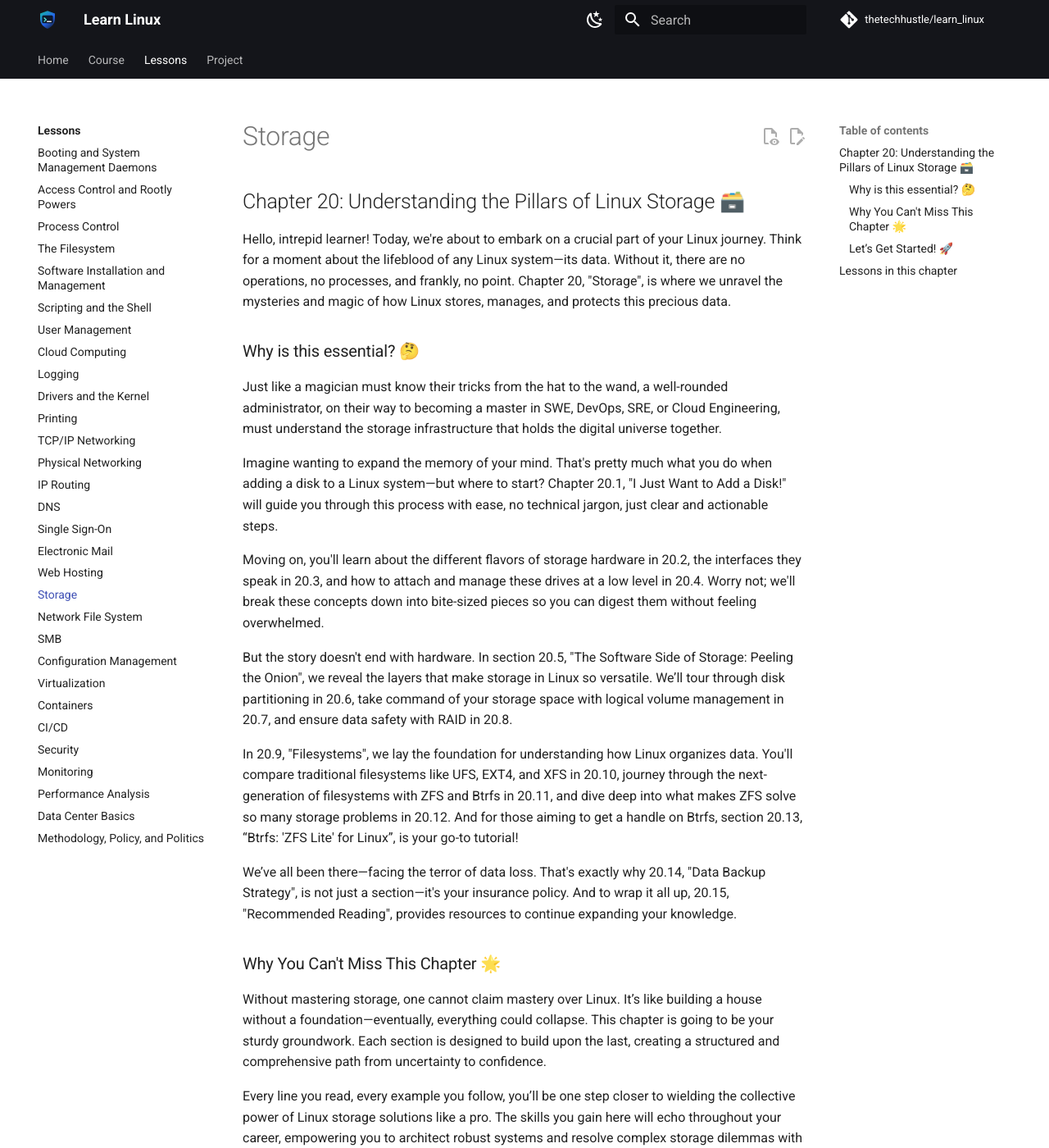
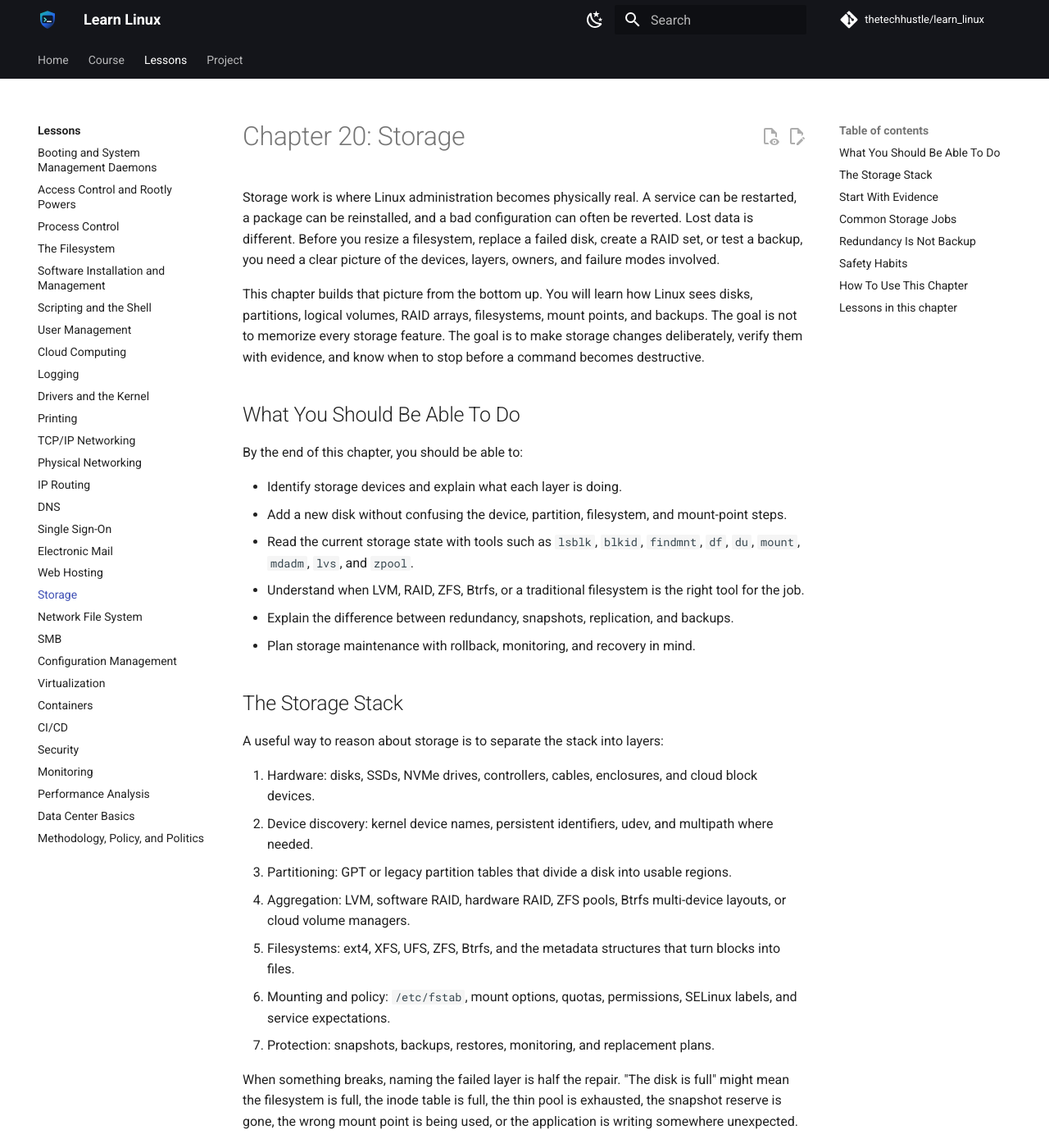
Before and after one commit to thetechhustle/learn_linux, an MkDocs documentation site: the page built from docs/lessons/20_storage/README.md, in a window 1280 px wide and 1400 px high. Shown: the whole window at 82% size. Built offline with MkDocs 1.6.1 and Material for MkDocs 9.7.7, drawn with Linux system fonts in a browser that asks for light colours; comment, search, counter and statistics services are not loaded; some of the changed text lies outside the part shown.

Commit message:
Improve Chapter 20 storage overview (#173)
Co-authored-by: Jules Ai <jules@Juless-Air.ts.net lan>

````diff
--- a/docs/lessons/20_storage/README.md
+++ b/docs/lessons/20_storage/README.md
@@ -1,51 +1,167 @@
-## Chapter 20: Understanding the Pillars of Linux Storage 🗃️
+# Chapter 20: Storage
 
-Hello, intrepid learner! Today, we're about to embark on a crucial part of your Linux journey. Think for a moment about the lifeblood of any Linux system—its data. Without it, there are no operations, no processes, and frankly, no point. Chapter 20, "Storage", is where we unravel the mysteries and magic of how Linux stores, manages, and protects this precious data.
+Storage work is where Linux administration becomes physically real. A
+service can be restarted, a package can be reinstalled, and a bad
+configuration can often be reverted. Lost data is different. Before you
+resize a filesystem, replace a failed disk, create a RAID set, or test a
+backup, you need a clear picture of the devices, layers, owners, and
+failure modes involved.
 
-### Why is this essential? 🤔
+This chapter builds that picture from the bottom up. You will learn how
+Linux sees disks, partitions, logical volumes, RAID arrays, filesystems,
+mount points, and backups. The goal is not to memorize every storage
+feature. The goal is to make storage changes deliberately, verify them
+with evidence, and know when to stop before a command becomes
+destructive.
 
-Just like a magician must know their tricks from the hat to the wand, a well-rounded administrator, on their way to becoming a master in SWE, DevOps, SRE, or Cloud Engineering, must understand the storage infrastructure that holds the digital universe together.
+## What You Should Be Able To Do
 
-Imagine wanting to expand the memory of your mind. That's pretty much what you do when adding a disk to a Linux system—but where to start? Chapter 20.1, "I Just Want to Add a Disk!" will guide you through this process with ease, no technical jargon, just clear and actionable steps.
+By the end of this chapter, you should be able to:
 
-Moving on, you'll learn about the different flavors of storage hardware in 20.2, the interfaces they speak in 20.3, and how to attach and manage these drives at a low level in 20.4. Worry not; we'll break these concepts down into bite-sized pieces so you can digest them without feeling overwhelmed.
+- Identify storage devices and explain what each layer is doing.
+- Add a new disk without confusing the device, partition, filesystem, and
+  mount-point steps.
+- Read the current storage state with tools such as `lsblk`, `blkid`,
+  `findmnt`, `df`, `du`, `mount`, `mdadm`, `lvs`, and `zpool`.
+- Understand when LVM, RAID, ZFS, Btrfs, or a traditional filesystem is
+  the right tool for the job.
+- Explain the difference between redundancy, snapshots, replication, and
+  backups.
+- Plan storage maintenance with rollback, monitoring, and recovery in
+  mind.
 
-But the story doesn't end with hardware. In section 20.5, "The Software Side of Storage: Peeling the Onion", we reveal the layers that make storage in Linux so versatile. We’ll tour through disk partitioning in 20.6, take command of your storage space with logical volume management in 20.7, and ensure data safety with RAID in 20.8.
+## The Storage Stack
 
-In 20.9, "Filesystems", we lay the foundation for understanding how Linux organizes data. You'll compare traditional filesystems like UFS, EXT4, and XFS in 20.10, journey through the next-generation of filesystems with ZFS and Btrfs in 20.11, and dive deep into what makes ZFS solve so many storage problems in 20.12. And for those aiming to get a handle on Btrfs, section 20.13, “Btrfs: 'ZFS Lite' for Linux”, is your go-to tutorial!
+A useful way to reason about storage is to separate the stack into
+layers:
 
-We’ve all been there—facing the terror of data loss. That's exactly why 20.14, "Data Backup Strategy", is not just a section—it's your insurance policy. And to wrap it all up, 20.15, "Recommended Reading", provides resources to continue expanding your knowledge.
+1. Hardware: disks, SSDs, NVMe drives, controllers, cables, enclosures,
+   and cloud block devices.
+2. Device discovery: kernel device names, persistent identifiers, udev,
+   and multipath where needed.
+3. Partitioning: GPT or legacy partition tables that divide a disk into
+   usable regions.
+4. Aggregation: LVM, software RAID, hardware RAID, ZFS pools, Btrfs
+   multi-device layouts, or cloud volume managers.
+5. Filesystems: ext4, XFS, UFS, ZFS, Btrfs, and the metadata structures
+   that turn blocks into files.
+6. Mounting and policy: `/etc/fstab`, mount options, quotas, permissions,
+   SELinux labels, and service expectations.
+7. Protection: snapshots, backups, restores, monitoring, and replacement
+   plans.
 
-### Why You Can't Miss This Chapter 🌟
+When something breaks, naming the failed layer is half the repair. "The
+disk is full" might mean the filesystem is full, the inode table is full,
+the thin pool is exhausted, the snapshot reserve is gone, the wrong mount
+point is being used, or the application is writing somewhere unexpected.
 
-Without mastering storage, one cannot claim mastery over Linux. It’s like building a house without a foundation—eventually, everything could collapse. This chapter is going to be your sturdy groundwork. Each section is designed to build upon the last, creating a structured and comprehensive path from uncertainty to confidence.
+## Start With Evidence
 
-Every line you read, every example you follow, you’ll be one step closer to wielding the collective power of Linux storage solutions like a pro. The skills you gain here will echo throughout your career, empowering you to architect robust systems and resolve complex storage dilemmas with grace.
+Before making a storage change, collect the current state:
 
-### Let’s Get Started! 🚀
+```bash
+lsblk -f
+findmnt
+df -hT
+sudo blkid
+sudo journalctl -k --since "1 hour ago"
+```
 
-As you embark on this chapter, remember: complexity is just simplicity multiplied. We're going to tackle each concept one by one, stripping away the intimidation factor, and leaving you with clarity and capability. So, ready your notes and let’s add the next level of proficiency to your Linux toolkit!
+For a production host, also check the application owner, backup status,
+monitoring alerts, and whether anything is actively writing to the target
+path. A safe storage operator can explain both the command they are about
+to run and the evidence that makes that command appropriate.
 
-Here’s to conquering Linux storage—onwards, aspiring champions of code and systems! 🐧💾
+## Common Storage Jobs
+
+This chapter prepares you for practical work such as:
+
+- Adding a new disk to a server.
+- Growing a filesystem after a cloud volume resize.
+- Moving an application directory to a larger mount point.
+- Creating or repairing an LVM volume.
+- Understanding a degraded RAID array.
+- Choosing between ext4 and XFS for ordinary Linux workloads.
+- Knowing when ZFS or Btrfs features are worth the operational cost.
+- Designing a backup plan that has actually been restored in a test.
+
+Each job should be treated as a small procedure: inspect, plan, back up,
+change, verify, and document. The dangerous commands are rarely long.
+They are dangerous because they act on the wrong device, the wrong layer,
+or the wrong assumption.
+
+## Redundancy Is Not Backup
+
+RAID, mirrored disks, cloud replication, ZFS copies, and Btrfs profiles can
+keep a system online through certain hardware failures. They do not
+protect you from every ordinary disaster. A bad deletion, ransomware, a
+corrupt application migration, a mistaken `mkfs`, or a buggy script can be
+replicated perfectly across redundant storage.
+
+Backups need a separate recovery story:
+
+- What is backed up?
+- How often is it backed up?
+- Where is it stored?
+- Who can restore it?
+- How long does restore take?
+- When was the last test restore?
+
+If you cannot answer those questions, you do not yet have a reliable
+backup strategy.
+
+## Safety Habits
+
+Use these habits throughout the storage lessons:
+
+- Prefer persistent identifiers in `/etc/fstab`, such as UUIDs, over
+  unstable device names like `/dev/sdb`.
+- Read command output twice before running destructive commands such as
+  `mkfs`, `wipefs`, `dd`, `parted`, `pvcreate`, or `zpool destroy`.
+- Keep a terminal log or change note for storage work.
+- Confirm backups before resizing, reformatting, replacing, or
+  repartitioning.
+- Verify the result from the kernel's point of view and the application's
+  point of view.
+- Practice on disposable disks or loop devices before touching important
+  systems.
+
+Storage rewards patience. Most serious incidents happen when someone
+skips inventory, assumes a device name, or treats redundancy as recovery.
+
+## How To Use This Chapter
+
+Read the early lessons in order if storage is new to you. They establish
+the device and layering vocabulary needed for the rest of the chapter.
+After that, you can return to individual topics when a job demands them:
+LVM for flexible volume management, RAID for redundancy, filesystems for
+layout and behavior, ZFS or Btrfs for integrated storage features, and
+backup strategy for recovery planning.
+
+The hands-on mindset matters more than the specific platform. Whether the
+disk is a physical SATA drive, an NVMe device, a virtual disk, or a cloud
+block volume, the operational questions stay the same: what is it, who
+depends on it, what protects it, how will we change it, and how will we
+prove the change worked?
 
 <!-- lesson-index:start -->
 
 ## Lessons in this chapter
 
-- [20.1 I Just Want to Add a Disk! 🆕💽](20.1_i_just_want_to_add_a_disk!.md)
-- [20.2 Storage Hardware: The Physical Layer of Storage 🖥️💽](20.2_storage_hardware.md)
-- [Understanding Storage Hardware Interfaces 🌉](20.3_storage_hardware_interfaces.md)
+- [20.1 I Just Want to Add a Disk!](20.1_i_just_want_to_add_a_disk!.md)
+- [20.2 Storage Hardware: The Physical Layer of Storage](20.2_storage_hardware.md)
+- [Understanding Storage Hardware Interfaces](20.3_storage_hardware_interfaces.md)
 - [20.4 Attachment and Low-Level Management of Drives](20.4_attachment_and_low-level_management_of_drives.md)
-- [20.5 The Software Side of Storage: Peeling the Onion 🧅](20.5_the_software_side_of_storage-_peeling_the_onion.md)
-- [20.6 Disk Partitioning: Organizing Your Linux Space 📦](20.6_disk_partitioning.md)
-- [20.7 Logical Volume Management (LVM) 💽](20.7_logical_volume_management.md)
-- [20.8 RAID: Redundant Arrays of Inexpensive Disks 🏦](20.8_raid-_redundant_arrays_of_inexpensive_disks.md)
-- [20.9 Filesystems: The Librarian of Your Linux System  🗄️](20.9_filesystems.md)
+- [20.5 The Software Side of Storage: Peeling the Onion](20.5_the_software_side_of_storage-_peeling_the_onion.md)
+- [20.6 Disk Partitioning: Organizing Your Linux Space](20.6_disk_partitioning.md)
+- [20.7 Logical Volume Management (LVM)](20.7_logical_volume_management.md)
+- [20.8 RAID: Redundant Arrays of Inexpensive Disks](20.8_raid-_redundant_arrays_of_inexpensive_disks.md)
+- [20.9 Filesystems: The Librarian of Your Linux System](20.9_filesystems.md)
 - [20.10 Traditional Filesystems: UFS, EXT4, and XFS](20.10_traditional_filesystems-_ufs,_ext4,_and_xfs.md)
-- [20.11 Next-Generation Filesystems: ZFS and Btrfs 🚀](20.11_next-generation_filesystems-_zfs_and_btrfs.md)
-- [Understanding ZFS: All Your Storage Problems Solved 🛠️](20.12_zfs-_all_your_storage_problems_solved.md)
+- [20.11 Next-Generation Filesystems: ZFS and Btrfs](20.11_next-generation_filesystems-_zfs_and_btrfs.md)
+- [Understanding ZFS: All Your Storage Problems Solved](20.12_zfs-_all_your_storage_problems_solved.md)
 - [20.13_Btrfs: 'ZFS Lite' for Linux](20.13_btrfs-_“zfs_lite”_for_linux.md)
-- [20.14 Data Backup Strategy 🔄](20.14_data_backup_strategy.md)
-- [20.15 Recommended Reading 📚](20.15_recommended_reading.md)
+- [20.14 Data Backup Strategy](20.14_data_backup_strategy.md)
+- [20.15 Recommended Reading](20.15_recommended_reading.md)
 
 <!-- lesson-index:end -->
````
